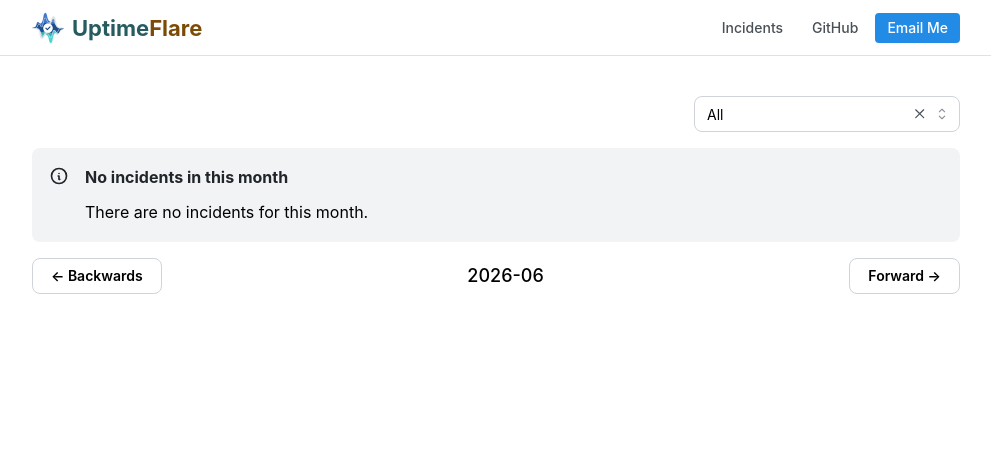
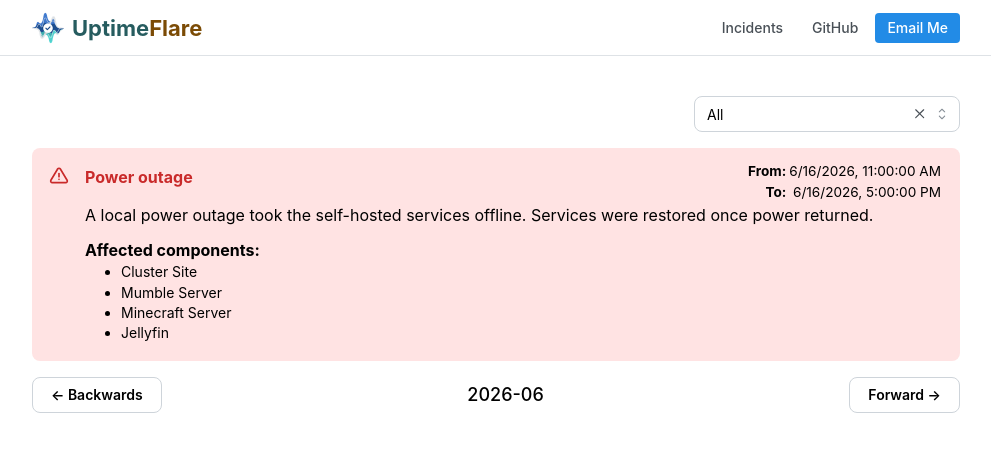
Before and after one commit to mic-max/uptime-flare, a Next.js app: page /incidents in a window 1280 px wide. Shown: the top 452 px of the page, without its empty margins (144-1135 px from the left). Built offline with nearby package versions, Linux system fonts and the light colour scheme.

Commit message:
Add power outage incident

```diff
--- a/uptime.config.ts
+++ b/uptime.config.ts
@@ -134,6 +134,16 @@
   },
 }
 
-const maintenances: MaintenanceConfig[] = []
+const maintenances: MaintenanceConfig[] = [
+  {
+    title: 'Power outage',
+    body: 'A local power outage took the self-hosted services offline. Services were restored once power returned.',
+    // America/Toronto is UTC-4 (EDT) in June; offsets make the time unambiguous.
+    start: '2026-06-16T07:00:00-04:00',
+    end: '2026-06-16T13:00:00-04:00',
+    color: 'red',
+    monitors: ['cluster_test_site', 'mumble_server', 'minecraft_server', 'jellyfin_server'],
+  },
+]
 
 export { maintenances, pageConfig, workerConfig }
```
